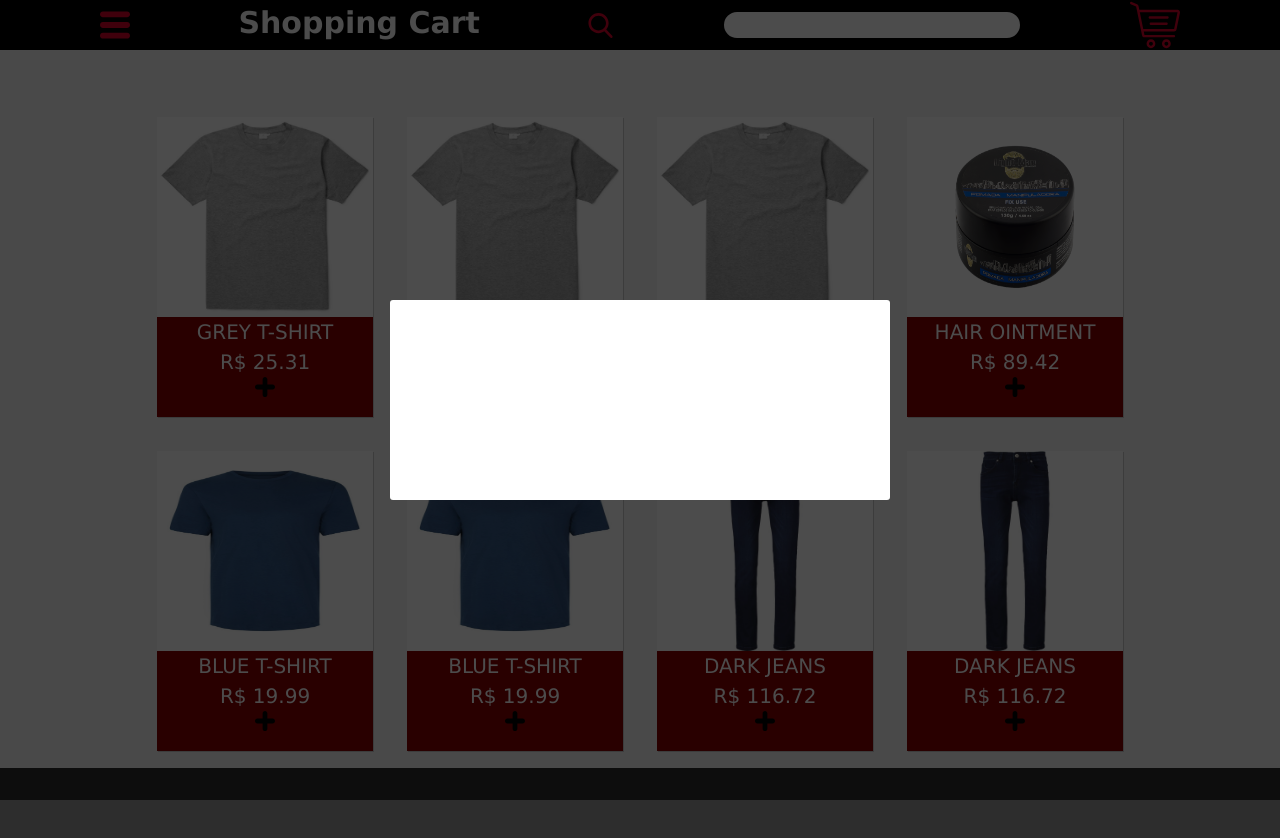
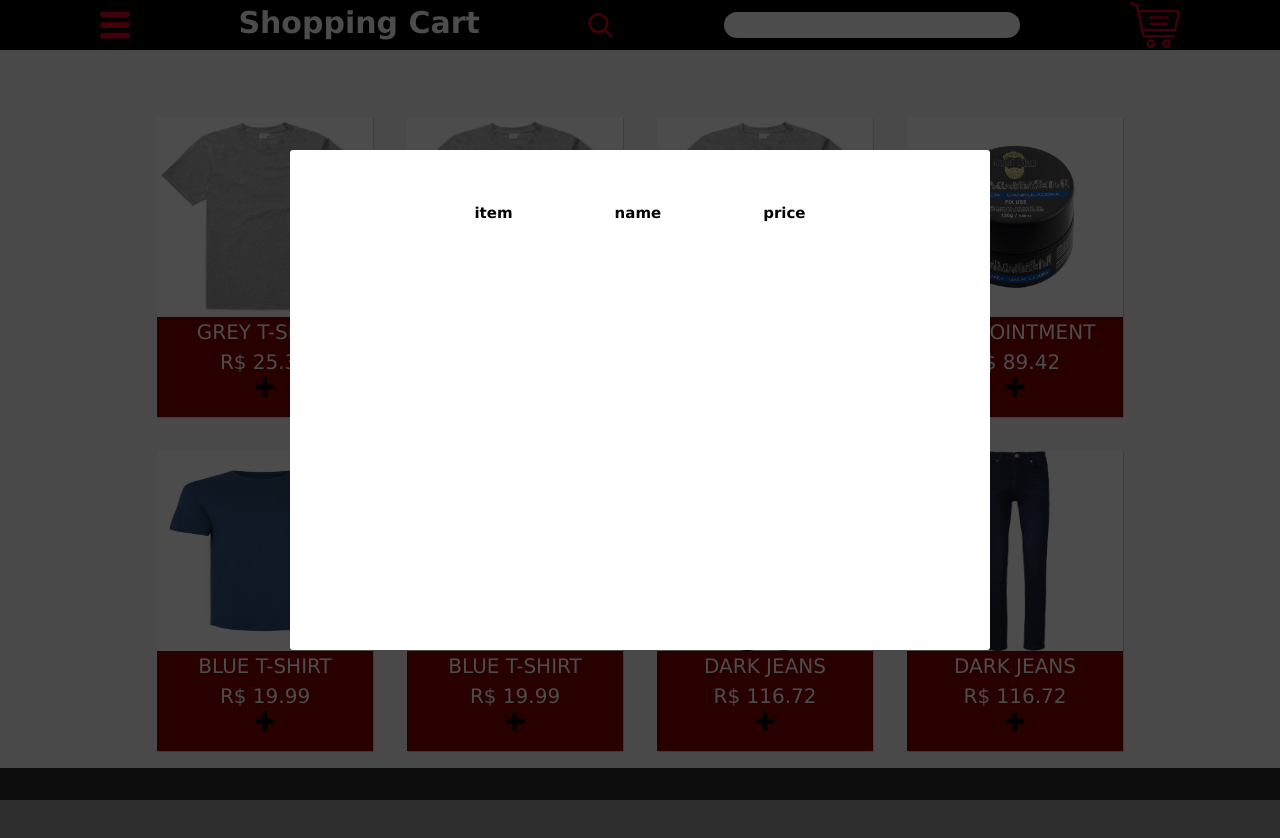
Before and after one commit to LBisca/react-shopping, a React (Create React App) app: page / in a window 1280 px wide. Both pictures are taken after a click on the element 1154 px from the left and 25 px from the top of the page. Shown: the top 838 px of the page. Built offline with nearby package versions, Linux system fonts and the light colour scheme.

Commit message:
Fetch data from local json and update cart modal

```diff
--- /dev/null
+++ b/public/json.json
@@ -0,0 +1,50 @@
+[
+  {
+    "name": "grey t-shirt",
+    "type": "t-shirt",
+    "url": "mtsh0007s-gyaa.jpg",
+    "price": 25.31
+  },
+  {
+    "name": "grey t-shirt",
+    "type": "t-shirt",
+    "url": "mtsh0007s-gyaa.jpg",
+    "price": 25.31
+  },
+  {
+    "name": "grey t-shirt",
+    "type": "t-shirt",
+    "url": "mtsh0007s-gyaa.jpg",
+    "price": 25.31
+  },
+  {
+    "name": "hair ointment",
+    "type": "cosmetic",
+    "url": "hair-oil.png",
+    "price": 89.42
+  },
+  {
+    "name": "blue t-shirt",
+    "type": "t-shirt",
+    "url": "TM71B00PBLE_F_1.jpg",
+    "price": 19.99
+  },
+  {
+    "name": "blue t-shirt",
+    "type": "t-shirt",
+    "url": "TM71B00PBLE_F_1.jpg",
+    "price": 19.99
+  },
+  {
+    "name": "dark jeans",
+    "type": "pants",
+    "url": "1488961149.8659.jpg",
+    "price": 116.72
+  },
+  {
+    "name": "dark jeans",
+    "type": "pants",
+    "url": "1488961149.8659.jpg",
+    "price": 116.72
+  }
+]
--- a/src/App.js
+++ b/src/App.js
@@ -7,70 +7,31 @@ import "./App.css";
 
 class App extends Component {
   state = {
-    shoppingList: []
+    shoppingList: [],
+    products: []
   };
+
+  componentDidMount() {
+    fetch("./json.json")
+      .then(result => result.json())
+      .then(result => {
+        this.setState({ products: result });
+      });
+  }
 
   handleSubmit = product => {
     this.setState({ shoppingList: [...this.state.shoppingList, product] });
   };
 
   render() {
-    const products = [
-      {
-        name: "grey t-shirt",
-        type: "t-shirt",
-        url: "mtsh0007s-gyaa.jpg",
-        price: 25.31
-      },
-      {
-        name: "grey t-shirt",
-        type: "t-shirt",
-        url: "mtsh0007s-gyaa.jpg",
-        price: 25.31
-      },
-      {
-        name: "grey t-shirt",
-        type: "t-shirt",
-        url: "mtsh0007s-gyaa.jpg",
-        price: 25.31
-      },
-      {
-        name: "hair ointment",
-        type: "cosmetic",
-        url: "hair-oil.png",
-        price: 89.42
-      },
-      {
-        name: "blue t-shirt",
-        type: "t-shirt",
-        url: "TM71B00PBLE_F_1.jpg",
-        price: 19.99
-      },
-      {
-        name: "blue t-shirt",
-        type: "t-shirt",
-        url: "TM71B00PBLE_F_1.jpg",
-        price: 19.99
-      },
-      {
-        name: "dark jeans",
-        type: "pants",
-        url: "1488961149.8659.jpg",
-        price: 116.72
-      },
-      {
-        name: "dark jeans",
-        type: "pants",
-        url: "1488961149.8659.jpg",
-        price: 116.72
-      }
-    ];
-
     return (
       <div className="App">
         <Header />
         <div className="shadow" id="shadow" />
-        <Products products={products} handleSubmit={this.handleSubmit} />
+        <Products
+          products={this.state.products}
+          handleSubmit={this.handleSubmit}
+        />
         <Modal shoppingList={this.state.shoppingList} />
         <Footer />
       </div>
--- a/src/components/Modal.js
+++ b/src/components/Modal.js
@@ -4,12 +4,31 @@ import "../scss/components/modal.css";
 class Modal extends Component {
   render = props => {
     const items = this.props.shoppingList.map((item, index) => {
-      return <h4>{item.name}</h4>;
+      return (
+        <tr>
+          <td className="modal--contents--unit">
+            <img
+              className="modal--contents--img"
+              src={require(`../media/img/${item.url}`)}
+              alt=""
+            />
+          </td>
+          <td>{item.name}</td>
+          <td>{item.price}</td>
+        </tr>
+      );
     });
 
     return (
       <div className="modal" id="modal">
-        {items}
+        <table className="modal--contents">
+          <tr>
+            <th>item</th>
+            <th>name</th>
+            <th>price</th>
+          </tr>
+          {items}
+        </table>
       </div>
     );
   };
--- a/src/scss/components/modal.css
+++ b/src/scss/components/modal.css
@@ -5,17 +5,36 @@
   text-align: center;
   position: fixed;
   border-radius: 3px;
-  width: 500px;
-  height: 200px;
+  height: 500px;
+  width: 700px;
   -webkit-transition: 0.5s;
   transition: 0.5s;
-  left: calc(50% - 250px);
-  top: calc(50% - 100px);
+  left: calc(50% - 350px);
+  top: calc(50% - 250px);
   z-index: 1001;
+}
+
+.modal table {
+  display: -webkit-inline-box;
 }
 
 .modal--visible {
   opacity: 1;
   visibility: visible;
 }
+
+.modal--contents {
+  display: table;
+  text-align: center;
+}
+
+.modal--contents th,
+.modal--contents td {
+  padding: 50px;
+}
+
+.modal--contents--img {
+  width: 50px;
+  height: 50px;
+}
 /*# sourceMappingURL=modal.css.map */
--- a/src/scss/components/modal.scss
+++ b/src/scss/components/modal.scss
@@ -5,15 +5,34 @@
   text-align: center;
   position: fixed;
   border-radius: 3px;
-  width: 500px;
-  height: 200px;
+  height: 500px;
+  width: 700px;
   transition: 0.5s;
-  left: calc(50% - 250px);
-  top: calc(50% - 100px);
+  left: calc(50% - 350px);
+  top: calc(50% - 250px);
   z-index: 1001;
+
+  table {
+    display: -webkit-inline-box;
+  }
 
   &--visible {
     opacity: 1;
     visibility: visible;
   }
+
+  &--contents {
+    display: table;
+    text-align: center;
+
+    th,
+    td {
+      padding: 50px;
+    }
+
+    &--img {
+      width: 50px;
+      height: 50px;
+    }
+  }
 }
```
Also changed, not shown: 1 other file (tests, documents, lock files or other folders).
